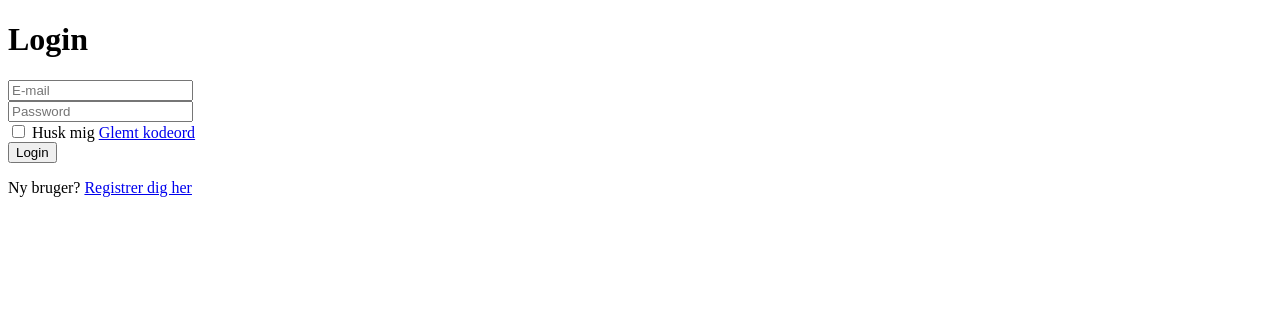
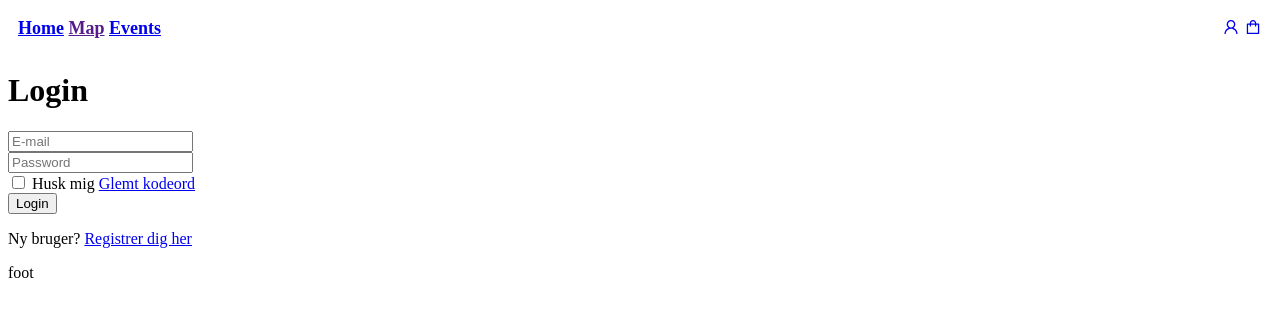
Before and after one commit to JonatanDZ/p2-native, a plain HTML site: page public/pages/login/login.html in a window 1280 px wide. Drawn offline with Linux system fonts and the light colour scheme.

Commit message:
footer og navbar component tilføjet
med styling

```diff
--- /dev/null
+++ b/public/components/footer.html
@@ -0,0 +1,10 @@
+<head>
+    <link rel="stylesheet" href="/public/css/components/footer.css">
+  </head>
+
+<footer id="footer">
+    <div>
+        <p>foot</p>
+
+    </div>
+</footer>
--- /dev/null
+++ b/public/components/navbar.html
@@ -0,0 +1,16 @@
+<head>
+  <link rel="stylesheet" href="/public/css/components/navbar.css">
+</head>
+
+<nav id="navbar">
+    <div>
+      <a href="/">Home</a>
+      <a href="">Map</a>
+      <a href="/events">Events</a>
+    </div>
+    <div>
+      <Searchbar />
+      <a href="/login"><svg stroke="black" fill="currentColor" strokeWidth="20" viewBox="0 0 1024 1024" height="1em" width="1em" xmlns="http://www.w3.org/2000/svg"><path d="M858.5 763.6a374 374 0 0 0-80.6-119.5 375.63 375.63 0 0 0-119.5-80.6c-.4-.2-.8-.3-1.2-.5C719.5 518 760 444.7 760 362c0-137-111-248-248-248S264 225 264 362c0 82.7 40.5 156 102.8 201.1-.4.2-.8.3-1.2.5-44.8 18.9-85 46-119.5 80.6a375.63 375.63 0 0 0-80.6 119.5A371.7 371.7 0 0 0 136 901.8a8 8 0 0 0 8 8.2h60c4.4 0 7.9-3.5 8-7.8 2-77.2 33-149.5 87.8-204.3 56.7-56.7 132-87.9 212.2-87.9s155.5 31.2 212.2 87.9C779 752.7 810 825 812 902.2c.1 4.4 3.6 7.8 8 7.8h60a8 8 0 0 0 8-8.2c-1-47.8-10.9-94.3-29.5-138.2zM512 534c-45.9 0-89.1-17.9-121.6-50.4S340 407.9 340 362c0-45.9 17.9-89.1 50.4-121.6S466.1 190 512 190s89.1 17.9 121.6 50.4S684 316.1 684 362c0 45.9-17.9 89.1-50.4 121.6S557.9 534 512 534z"></path></svg></a>
+      <a href="/login"><svg stroke="black" fill="currentColor" strokeWidth="20" viewBox="0 0 1024 1024" height="1em" width="1em" xmlns="http://www.w3.org/2000/svg"><path d="M832 312H696v-16c0-101.6-82.4-184-184-184s-184 82.4-184 184v16H192c-17.7 0-32 14.3-32 32v536c0 17.7 14.3 32 32 32h640c17.7 0 32-14.3 32-32V344c0-17.7-14.3-32-32-32zm-432-16c0-61.9 50.1-112 112-112s112 50.1 112 112v16H400v-16zm392 544H232V384h96v88c0 4.4 3.6 8 8 8h56c4.4 0 8-3.6 8-8v-88h224v88c0 4.4 3.6 8 8 8h56c4.4 0 8-3.6 8-8v-88h96v456z"></path></svg></a>
+    </div>
+</nav>
--- /dev/null
+++ b/public/css/components/footer.css
@@ -0,0 +1,4 @@
+#footer {
+    background-color: var(--navbar);
+    padding: 15 20;
+}
--- /dev/null
+++ b/public/css/components/navbar.css
@@ -0,0 +1,26 @@
+
+#navbar {
+    display: flex;
+    justify-content: space-between;
+    background-color: var(--navbar);
+    padding: 5px;
+    width: 100%;
+    box-sizing: border-box;
+    margin: 0;
+    font-size: 18px;
+    font-weight: 600;
+}
+
+
+#navbarRightSideContainer, #navbarLeftSideContainer {
+    display: flex;
+    align-items: center;
+}
+
+#navbarRightSideContainer {
+    font-size: 23px;
+}
+
+#navLinks {
+    padding: 10px;
+}
--- /dev/null
+++ b/public/js/scripts/components/footer.js
@@ -0,0 +1,10 @@
+function loadFooter() {
+    fetch("/public/components/footer.html")
+        .then(response => response.text())
+        .then(html => {
+            document.getElementById("footer").innerHTML = html;
+        })
+        .catch(error => console.error("Error loading navbar:", error));
+}
+
+document.addEventListener("DOMContentLoaded", loadFooter);
--- /dev/null
+++ b/public/js/scripts/components/navbar.js
@@ -0,0 +1,10 @@
+function loadNavbar() {
+    fetch("/public/components/navbar.html")
+        .then(response => response.text())
+        .then(html => {
+            document.getElementById("navbar").innerHTML = html;
+        })
+        .catch(error => console.error("Error loading navbar:", error));
+}
+
+document.addEventListener("DOMContentLoaded", loadNavbar);
--- a/public/pages/login/login.html
+++ b/public/pages/login/login.html
@@ -6,8 +6,9 @@
     <title>Login</title>
 </head>
 <body>
-    <div className={styles.container}>
-        <form action={login_check}>
+  <div id="navbar"></div>
+    <div>
+        <form>
           <h1>Login</h1>
           <div>
             <input
@@ -44,5 +45,8 @@
           </div>
         </form>
       </div>
+      <div id="footer"></div>
+      <script src="/public/js/scripts/components/navbar.js"></script>
+      <script src="/public/js/scripts/components/footer.js"></script>
 </body>
 </html>
```
Also changed, not shown: public/pages/login/signup.html (+5 -0 lines).
